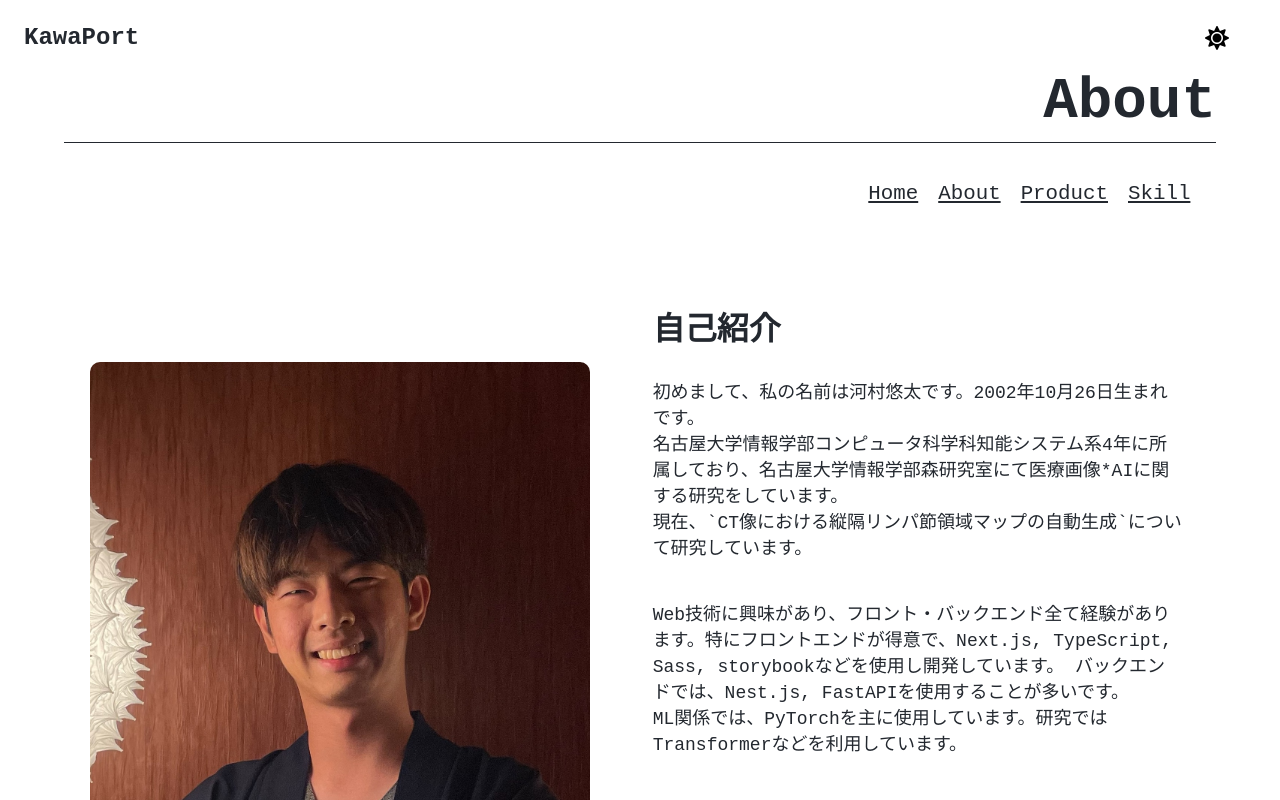
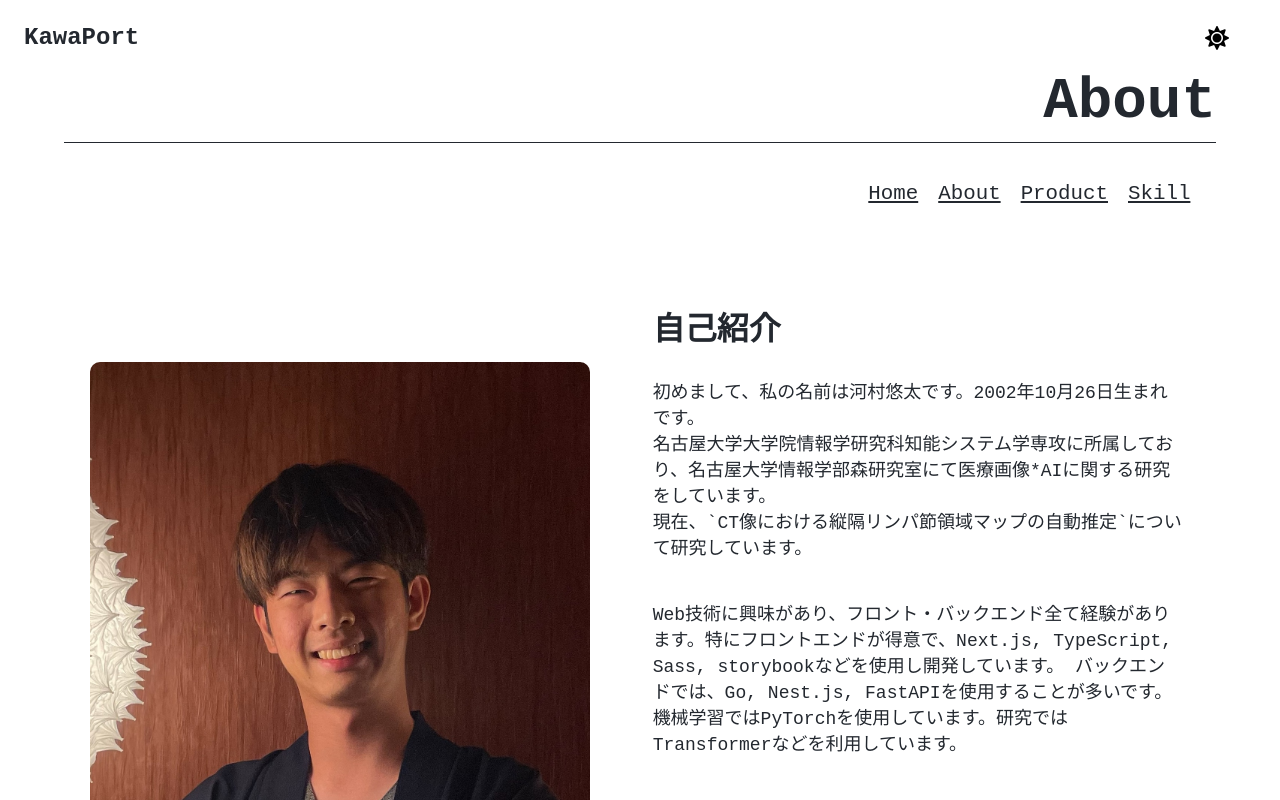
Before and after one commit to YutaK1026/kawaport, a Next.js app: page /about in a window 1280 px wide. Shown: the top 800 px of the page. Built offline with nearby package versions, Linux system fonts and the light colour scheme; a web font is replaced by a local one.

Commit message:
feat: Aboutページのメッセージ修正

```diff
--- a/src/components/About/page.tsx
+++ b/src/components/About/page.tsx
@@ -39,17 +39,17 @@ const About = () => {
               <Page.SubContent>
                 初めまして、私の名前は河村悠太です。2002年10月26日生まれです。
                 <br />
-                名古屋大学情報学部コンピュータ科学科知能システム系4年に所属しており、名古屋大学情報学部森研究室にて医療画像*AIに関する研究をしています。
+                名古屋大学大学院情報学研究科知能システム学専攻に所属しており、名古屋大学情報学部森研究室にて医療画像*AIに関する研究をしています。
                 <br />
-                現在、`CT像における縦隔リンパ節領域マップの自動生成`について研究しています。
+                現在、`CT像における縦隔リンパ節領域マップの自動推定`について研究しています。
                 <br />
                 <br />
                 <br />
                 Web技術に興味があり、フロント・バックエンド全て経験があります。特にフロントエンドが得意で、Next.js,
                 TypeScript, Sass, storybookなどを使用し開発しています。
-                バックエンドでは、Nest.js, FastAPIを使用することが多いです。
+                バックエンドでは、Go, Nest.js, FastAPIを使用することが多いです。
                 <br />
-                ML関係では、PyTorchを主に使用しています。研究ではTransformerなどを利用しています。
+                機械学習ではPyTorchを使用しています。研究ではTransformerなどを利用しています。
                 <br />
                 <br />
                 <br />
```
